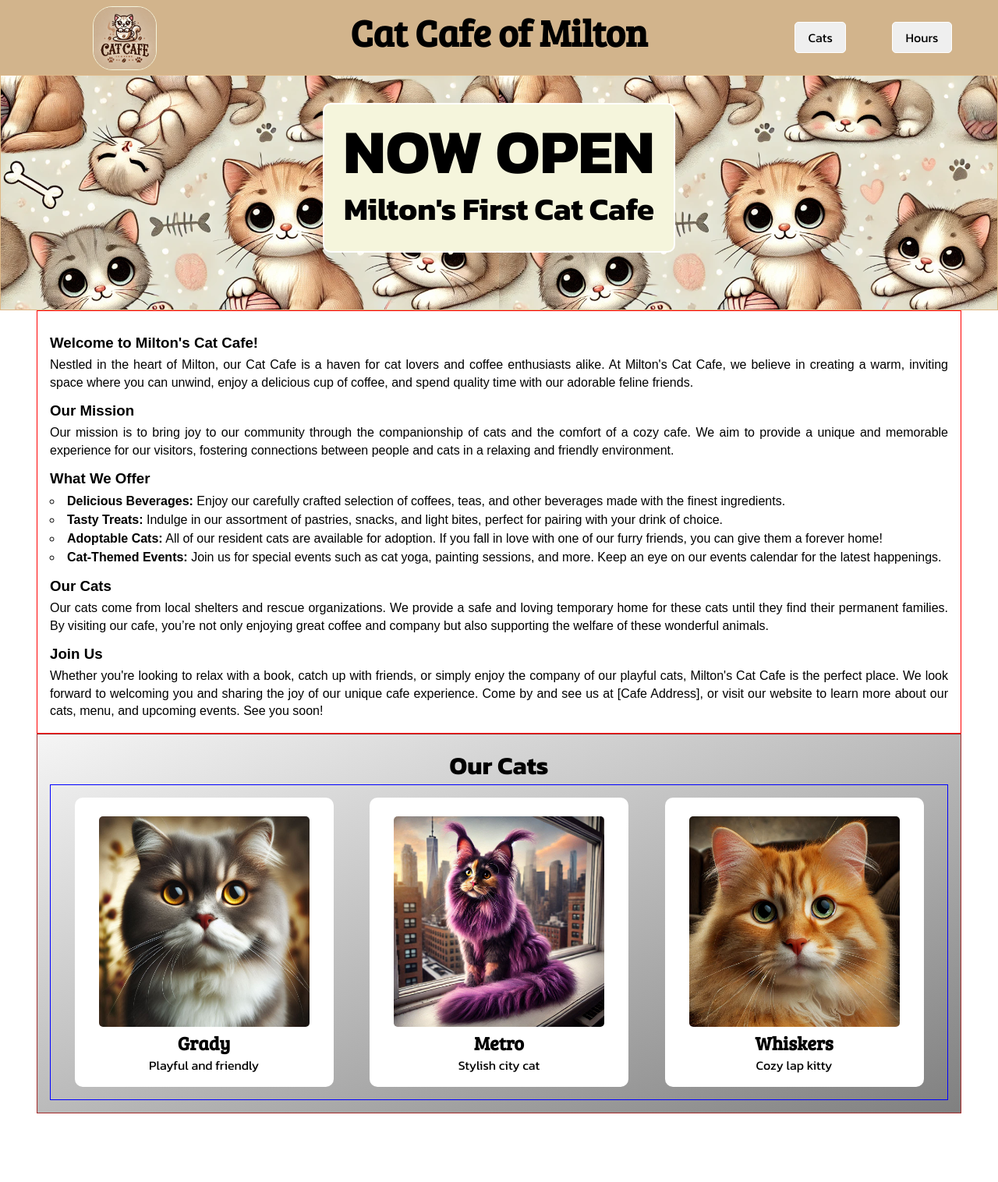
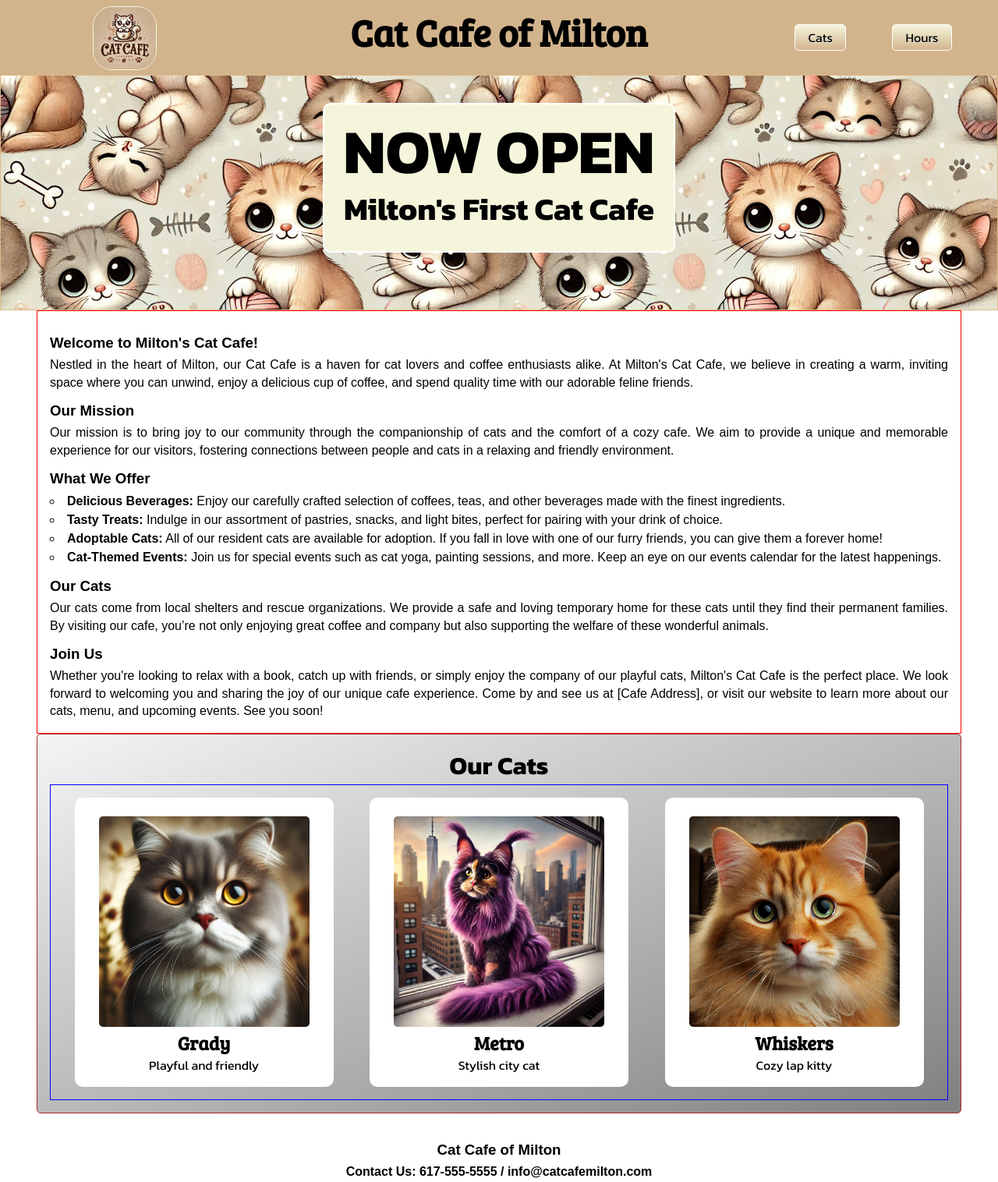
Before and after one commit to Furiated/Cat_Cafe, a plain HTML site: page index.html in a window 1280 px wide. Shown: the whole page at 78% size. Before the commit the page ends 1428 px from the top, so only its background shows below. Drawn offline with Linux system fonts and the light colour scheme.

Commit message:
Add Footer

```diff
--- a/index.html
+++ b/index.html
@@ -28,8 +28,8 @@
             <h1>Cat Cafe of Milton</h1>
           </div>
           <div class="menu">
-            <button>Cats</button>
-            <button>Hours</button>
+            <a href="#cats-section"> <button>Cats</button></a>
+            <a href="#"> <button>Hours</button></a>
           </div>
         </div>
       </nav>
@@ -132,5 +132,10 @@
         </div>
       </div>
     </section>
+
+    <footer>
+      <h3>Cat Cafe of Milton</h3>
+      <h4>Contact Us: 617-555-5555 / info@catcafemilton.com</h4>
+    </footer>
   </body>
 </html>
--- a/styles.css
+++ b/styles.css
@@ -57,18 +57,31 @@ body {
   font-size: 3rem;
 }
 
+.navbar a {
+  padding: 0;
+  margin: 0;
+}
+
+/* To Do - Redo buttons to use button class not button html  */
+
 .navbar button {
-  height: 50%;
+  height: 75%;
   padding: 0.25rem 1rem;
   font-family: "Kanit", sans-serif;
   font-size: 1rem;
   border: 1px solid white;
   border-radius: 5px;
+  cursor: pointer;
+  background: linear-gradient(to bottom, beige 0%, tan 100%) repeat scroll 0 0
+    transparent;
+  text-shadow: 0 1px 1px whitesmoke;
 }
 
 .navbar button:hover {
+  background: none;
   background-color: grey;
   color: white;
+  text-shadow: none;
 }
 
 /* Banner  */
@@ -139,6 +152,7 @@ body {
   padding: 1rem;
   border: 1px solid brown;
   background-image: linear-gradient(to bottom right, whitesmoke, gray);
+  border-radius: 5px;
   /* background-color: silver; */
 }
 
@@ -186,3 +200,15 @@ body {
   font-family: "Kanit", sans-serif;
   font-size: 1rem;
 }
+
+/* Footer  */
+
+footer {
+  font-family: Arial, Helvetica, sans-serif;
+  margin: 2rem auto;
+}
+
+footer h3,
+h4 {
+  padding: 0.25rem;
+}
```
